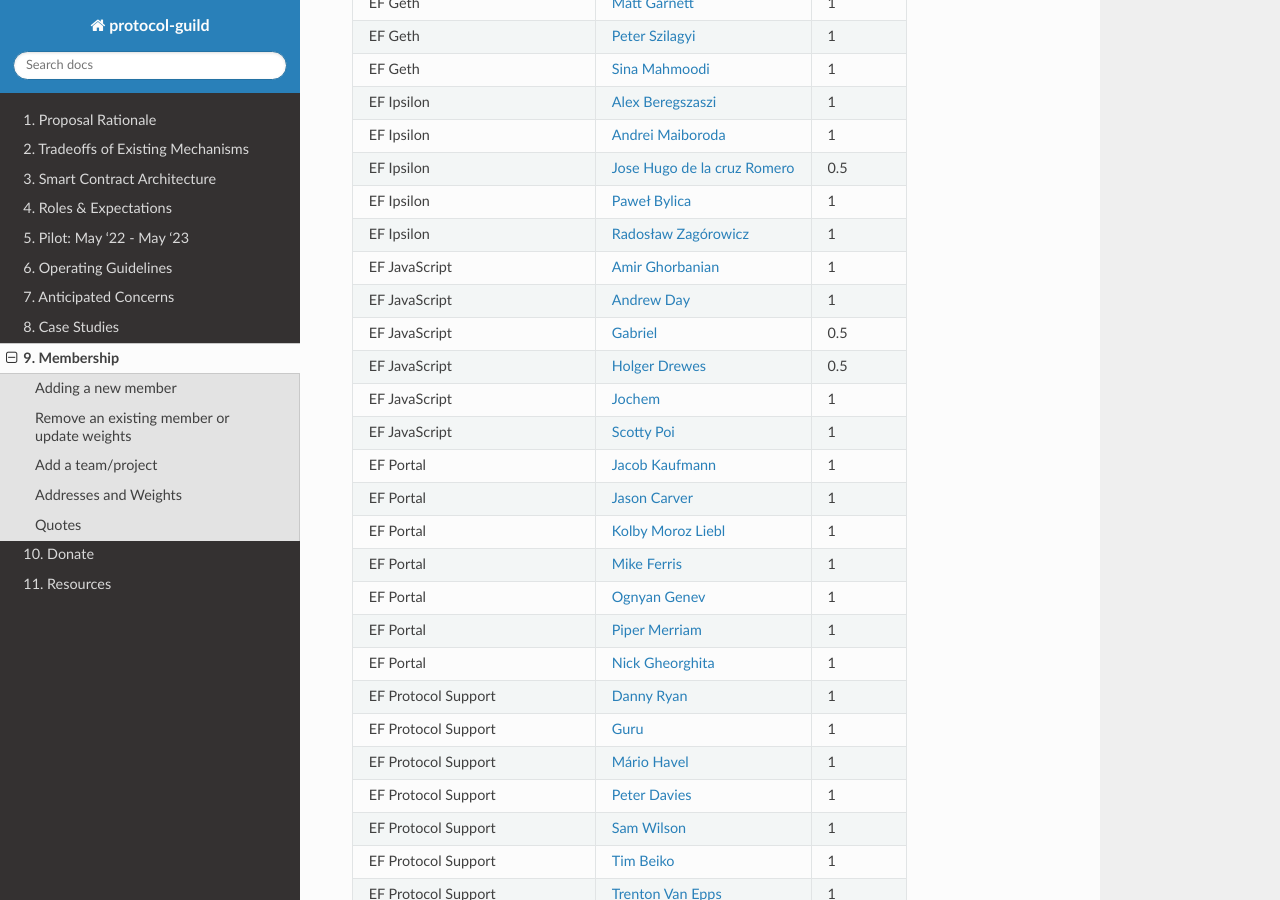
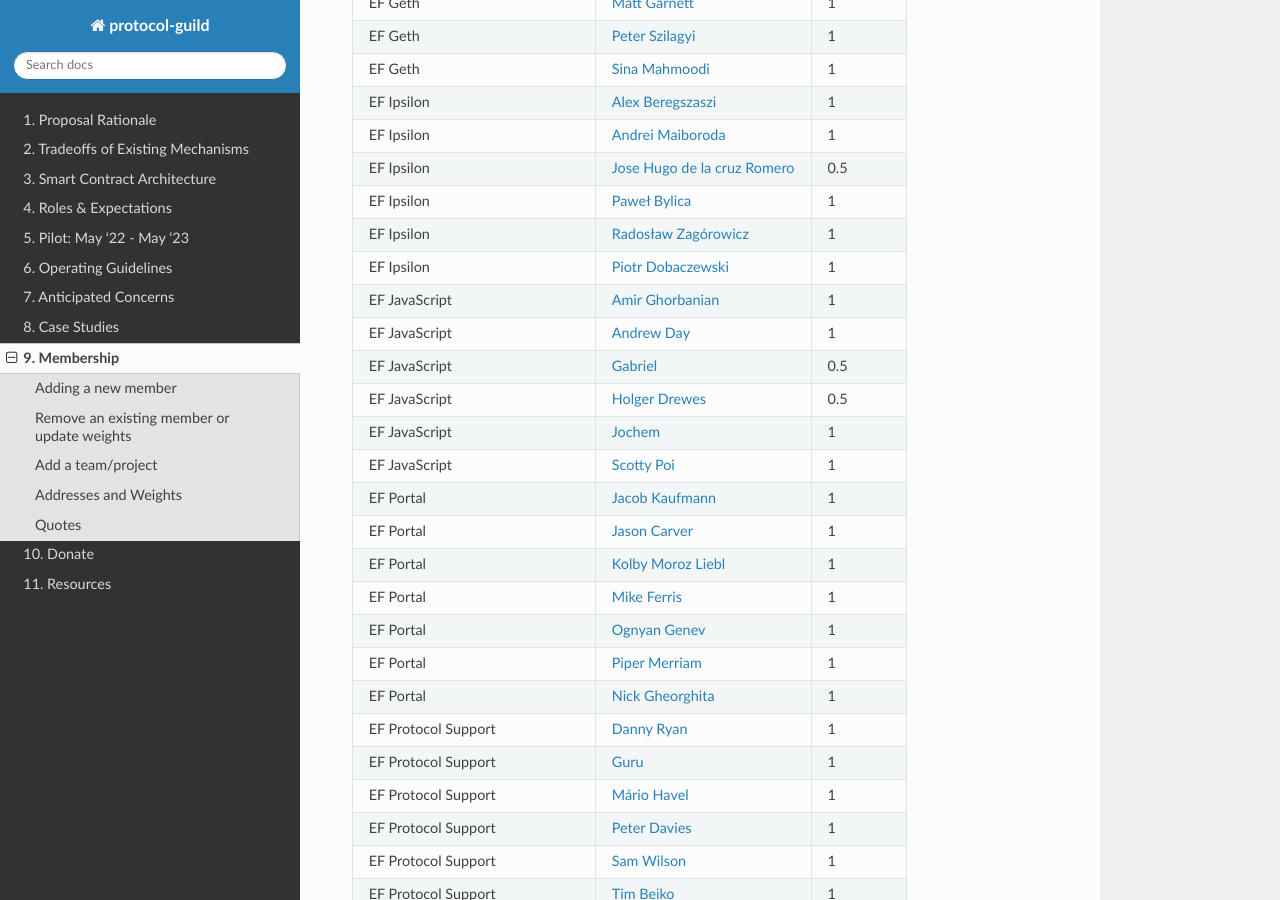
Before and after one commit to protocolguild/documentation, a Sphinx documentation site: the page built from docs/9-membership.md, in a window 1280 px wide and 900 px high, scrolled down 1506 px. Built offline with Sphinx 7.4.7 and the Read the Docs theme 2.0.0, drawn with Linux system fonts in a browser that asks for light colours.

Commit message:
Add Piotr Dobaczewski
- Name: Piotr Dobaczewski
- Team: EF Ipsilon
- Work link:
   - evmone: https://github.com/ethereum/evmone/commits?author=pdobacz
   - EOF: https://github.com/ipsilon/eof/commits?author=pdobacz
- Short summary of their work / eligibility: Piotr is full-time member of Ipsilon. Since his start in September 2023 we has been working on EOF spec and implementation.
- start date of relevant projects: September 2023
- proposed weight: full (1.0)

```diff
--- a/docs/9-membership.md
+++ b/docs/9-membership.md
@@ -54,6 +54,7 @@
  | EF Ipsilon | [Jose Hugo de la cruz Romero](https://github.com/hugo-dc/) | 0.5 |
  | EF Ipsilon | [Paweł Bylica](https://github.com/chfast/) | 1 |
  | EF Ipsilon | [Radosław Zagórowicz](https://github.com/rodiazet) | 1 |
+ | EF Ipsilon | [Piotr Dobaczewski](https://github.com/pdobacz) | 1 |
  | EF JavaScript | [Amir Ghorbanian](https://github.com/scorbajio/) | 1 |
  | EF JavaScript | [Andrew Day](https://github.com/acolytec3/) | 1 |
  | EF JavaScript | [Gabriel](https://github.com/gabrocheleau/) | 0.5 |
```
